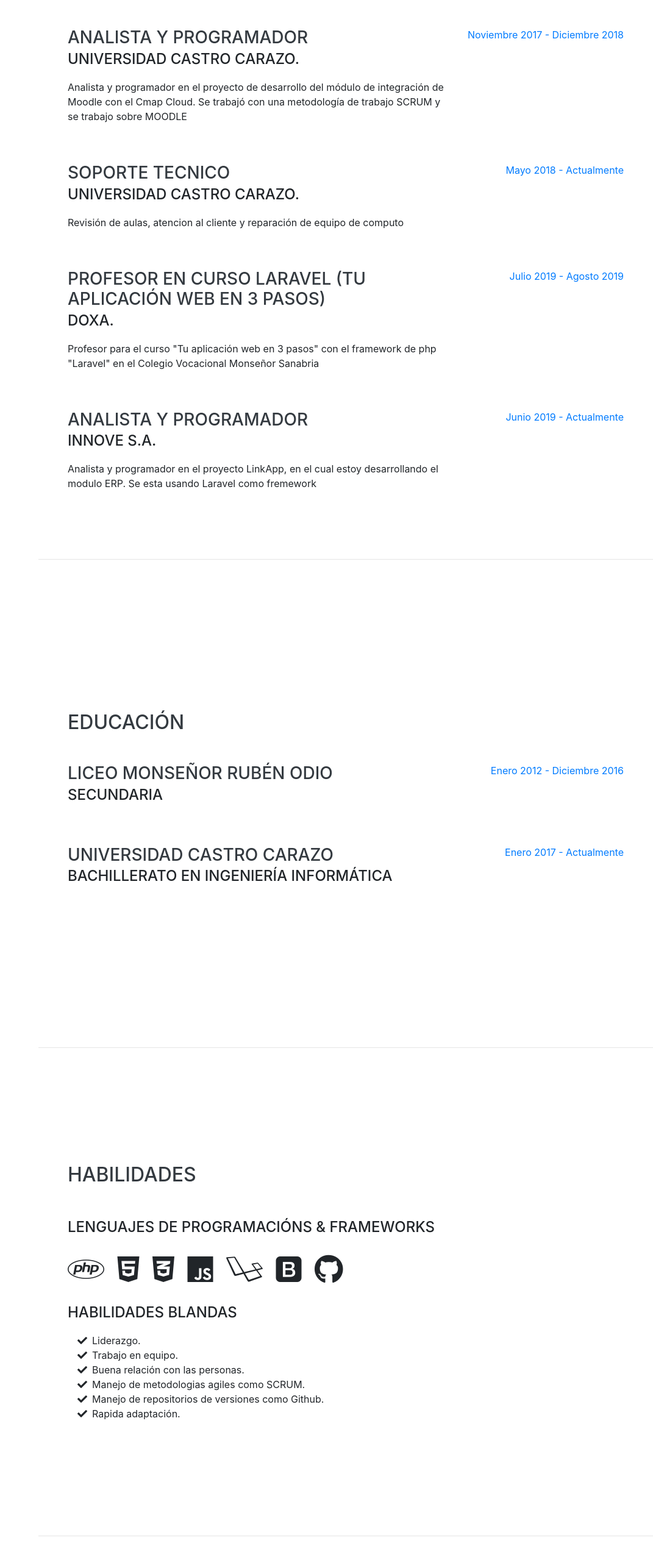
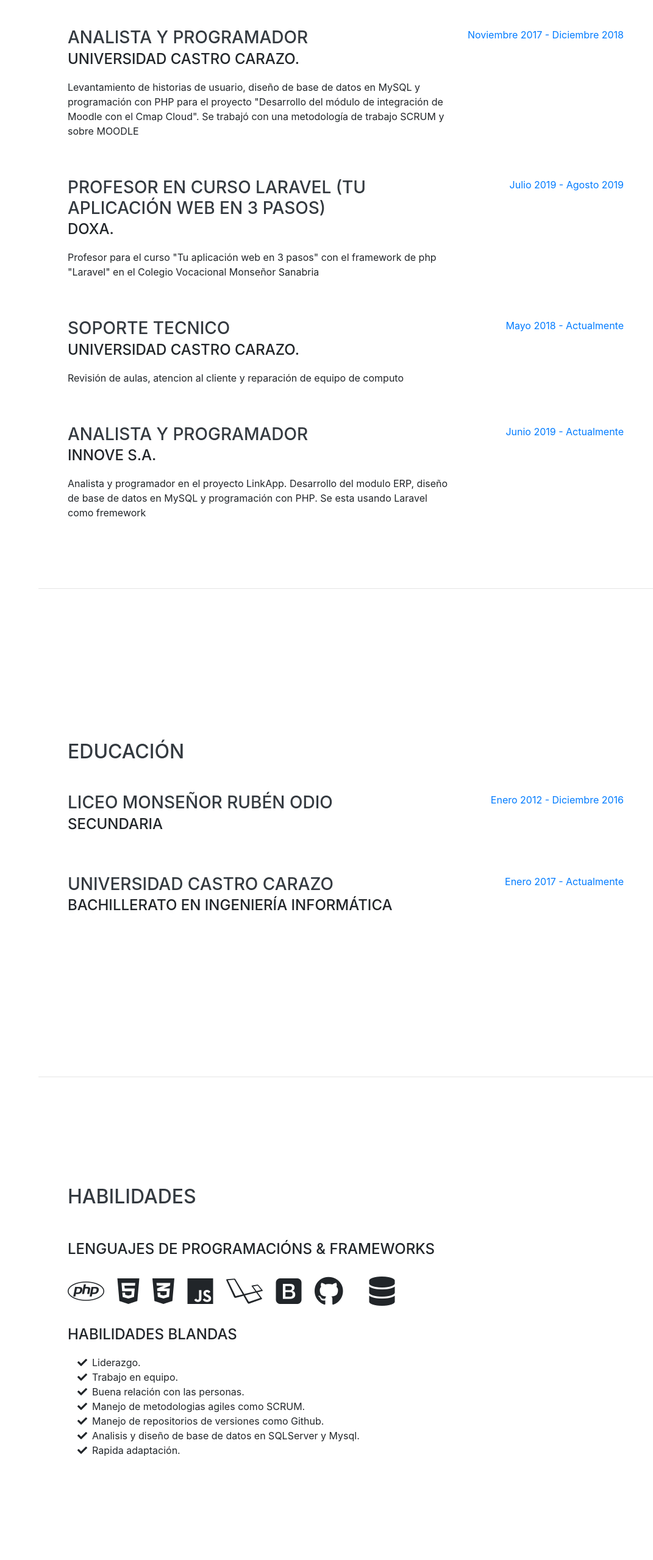
Before and after one commit to JoseDavidQuesada/curriculum-portafolio, a website with bundled scripts: page index.html in a window 1280 px wide. Shown: the part 890-3449 px from the top of the page at 61% size, without its empty margins (209-1280 px from the left). Built offline with nearby package versions, Linux system fonts and the light colour scheme; some icons are missing; a web font is replaced by a local one.

Commit message:
Tercer commit

```diff
--- a/index.html
+++ b/index.html
@@ -102,10 +102,21 @@
           <div class="resume-content">
             <h3 class="mb-0">Analista y programador</h3>
             <div class="subheading mb-3">Universidad Castro Carazo.</div>
-            <p>Analista y programador en el proyecto de desarrollo del módulo de integración de Moodle con el Cmap Cloud. Se trabajó con una metodología de trabajo SCRUM y se trabajo sobre MOODLE</p>
+            <p>Levantamiento de historias de usuario, diseño de base de datos en MySQL y programación con PHP para el proyecto "Desarrollo del módulo de integración de Moodle con el Cmap Cloud". Se trabajó con una metodología de trabajo SCRUM y sobre MOODLE</p>
           </div>
           <div class="resume-date text-md-right">
             <span class="text-primary">Noviembre 2017 - Diciembre 2018</span>
+          </div>
+        </div>
+
+        <div class="resume-item d-flex flex-column flex-md-row justify-content-between mb-5">
+          <div class="resume-content">
+            <h3 class="mb-0">Profesor en Curso Laravel (Tu aplicación web en 3 pasos)</h3>
+            <div class="subheading mb-3">Doxa.</div>
+            <p>Profesor para el curso "Tu aplicación web en 3 pasos" con el framework de php "Laravel" en el Colegio Vocacional Monseñor Sanabria</p>
+          </div>
+          <div class="resume-date text-md-right">
+            <span class="text-primary">Julio 2019 - Agosto 2019</span>
           </div>
         </div>
 
@@ -122,20 +133,9 @@
 
         <div class="resume-item d-flex flex-column flex-md-row justify-content-between mb-5">
           <div class="resume-content">
-            <h3 class="mb-0">Profesor en Curso Laravel (Tu aplicación web en 3 pasos)</h3>
-            <div class="subheading mb-3">Doxa.</div>
-            <p>Profesor para el curso "Tu aplicación web en 3 pasos" con el framework de php "Laravel" en el Colegio Vocacional Monseñor Sanabria</p>
-          </div>
-          <div class="resume-date text-md-right">
-            <span class="text-primary">Julio 2019 - Agosto 2019</span>
-          </div>
-        </div>
-
-        <div class="resume-item d-flex flex-column flex-md-row justify-content-between mb-5">
-          <div class="resume-content">
             <h3 class="mb-0">Analista y programador</h3>
             <div class="subheading mb-3">Innove S.A.</div>
-            <p>Analista y programador en el proyecto LinkApp, en el cual estoy desarrollando el modulo ERP. Se esta usando Laravel como fremework</p>
+            <p>Analista y programador en el proyecto LinkApp. Desarrollo del modulo ERP, diseño de base de datos en MySQL y programación con PHP. Se esta usando Laravel como fremework</p>
           </div>
           <div class="resume-date text-md-right">
             <span class="text-primary">Junio 2019 - Actualmente</span>
@@ -208,6 +208,9 @@
           <li class="list-inline-item">
               <i class="fab fa-moodle"></i>
           </li>
+          <li class="list-inline-item">
+            <i class="fas fa-database"></i>
+          </li>
         </ul>
 
         <div class="subheading mb-3">Habilidades blandas</div>
@@ -227,6 +230,9 @@
           <li>
               <i class="fa-li fa fa-check"></i>
             Manejo de repositorios de versiones como Github.</li>
+          <li>
+              <i class="fa-li fa fa-check"></i>
+            Analisis y diseño de base de datos en SQLServer y Mysql.</li>
           <li>
             <i class="fa-li fa fa-check"></i>
           Rapida adaptación.</li>
```
